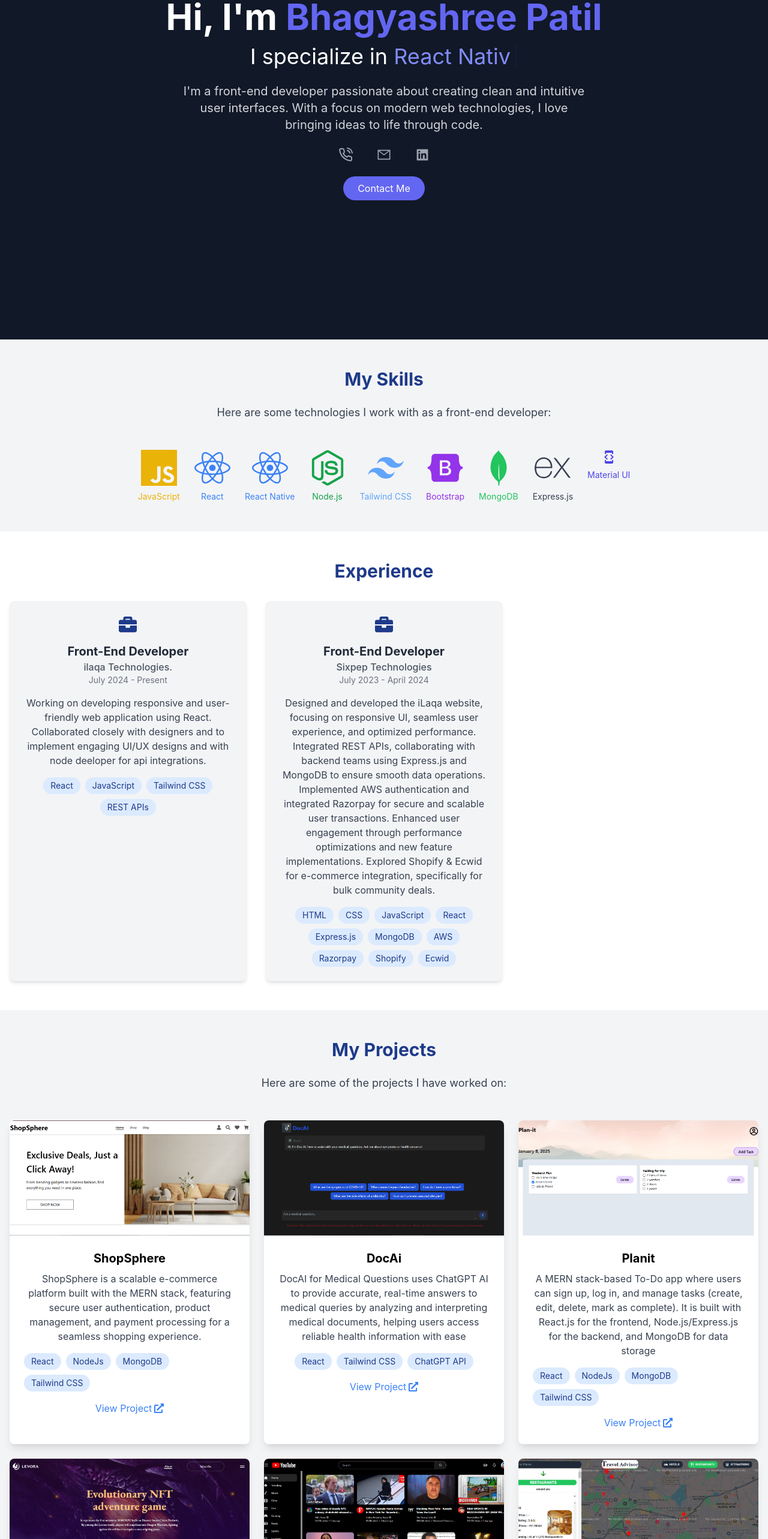
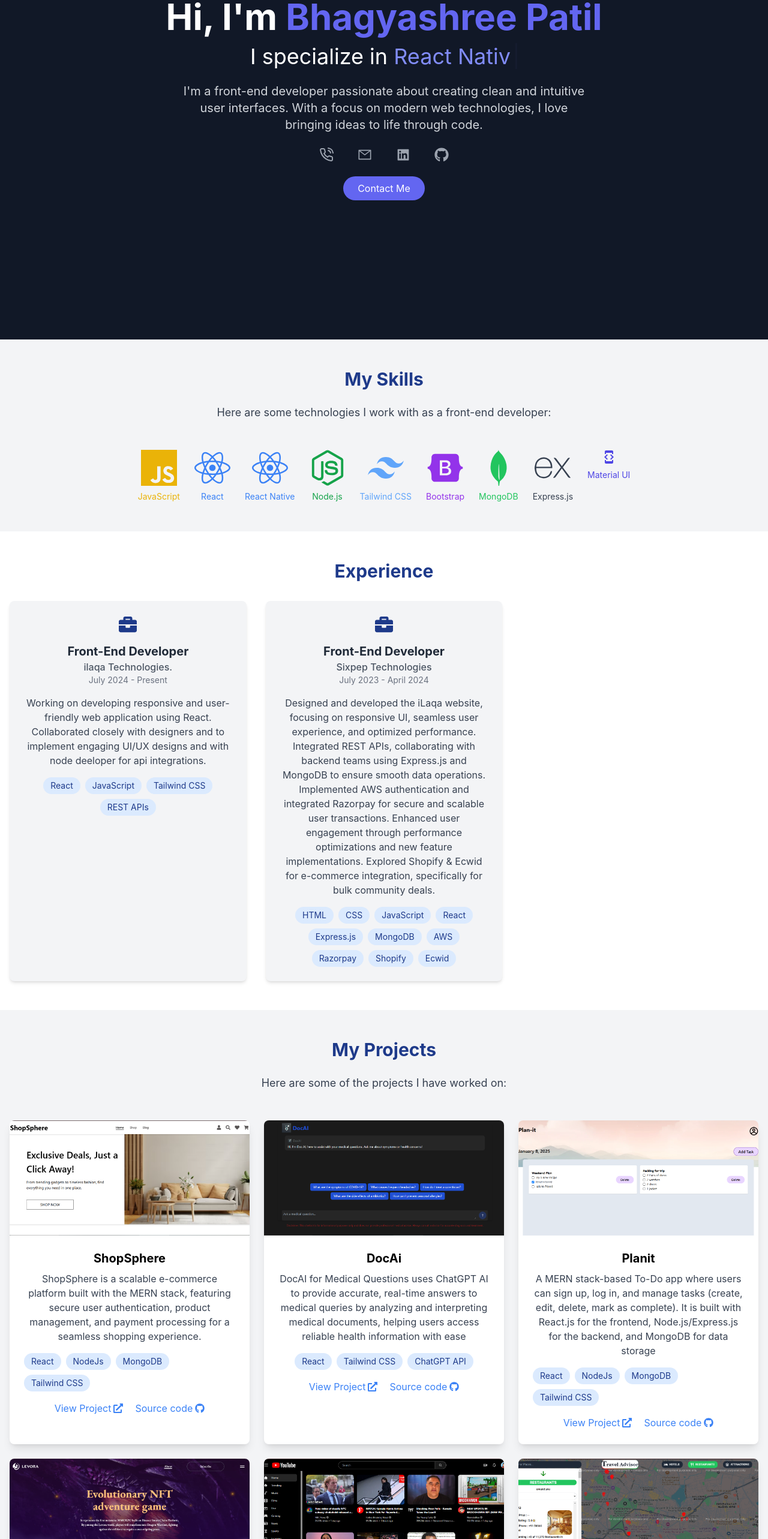
Before and after one commit to bhagyashree4496/portfolio, a React (Create React App) app: page / in a window 1280 px wide. Shown: the part 234-2800 px from the top of the page at 60% size. Built offline with nearby package versions, Linux system fonts and the light colour scheme.

Commit message:
added git links to projects

```diff
--- a/src/components/HeroSection.jsx
+++ b/src/components/HeroSection.jsx
@@ -2,6 +2,7 @@ import React from "react";
 import { Typewriter } from "react-simple-typewriter";
 import { AiOutlineMail, AiFillLinkedin } from "react-icons/ai";
 import { FiPhoneCall } from "react-icons/fi";
+import { FaGithub } from "react-icons/fa6";
 
 const HeroSection = () => {
   return (
@@ -62,6 +63,13 @@ const HeroSection = () => {
         >
           <AiFillLinkedin size={24} />
         </a>
+        <a
+          href="https://github.com/bhagyashree4496"
+          target="_blank"
+          className="flex items-center space-x-2 text-gray-400 hover:text-indigo-400 transition duration-300"
+        >
+          <FaGithub size={24} />
+        </a>
       </div>
 
       {/* Call to Action Button */}
--- a/src/components/ProjectSection.jsx
+++ b/src/components/ProjectSection.jsx
@@ -8,10 +8,18 @@ import todo from "../assets/todo.PNG";
 import shop from "../assets/1.PNG";
 import Doc from "../assets/doc.PNG";
 import planit from "../assets/plan.PNG";
+import { FaGithub } from "react-icons/fa6";
 // Project Card Component
-const ProjectCard = ({ image, title, description, link, technologies }) => {
+const ProjectCard = ({
+  image,
+  title,
+  description,
+  link,
+  technologies,
+  git,
+}) => {
   return (
-    <div className="bg-white shadow-lg rounded-lg overflow-hidden mx-auto">
+    <div className="bg-white shadow-lg rounded-lg overflow-hidden mx-auto flex flex-col">
       <img className="w-full h-48 object-cover " src={image} alt={title} />
       <div className="p-6 flex flex-col justify-between items-center">
         <h3 className="text-xl font-bold mb-2">{title}</h3>
@@ -26,14 +34,24 @@ const ProjectCard = ({ image, title, description, link, technologies }) => {
             </span>
           ))}
         </div>
+        <div className="flex items-center gap-5">
           <a
             href={link}
             target="_blank"
             rel="noopener noreferrer"
             className="text-blue-500 hover:text-blue-700 inline-flex items-center"
           >
-          View Project <FaExternalLinkAlt className="ml-1" />
+            <span> View Project</span> <FaExternalLinkAlt className="ml-1" />
           </a>
+          <a
+            href={git}
+            target="_blank"
+            rel="noopener noreferrer"
+            className="text-blue-500 hover:text-blue-700 inline-flex items-center"
+          >
+            <span> Source code</span> <FaGithub className="ml-1" />
+          </a>
+        </div>
       </div>
     </div>
   );
@@ -48,6 +66,7 @@ const ProjectsSection = () => {
         "ShopSphere is a scalable e-commerce platform built with the MERN stack, featuring secure user authentication, product management, and payment processing for a seamless shopping experience.",
       image: shop, // Replace with actual project image link
       link: "https://shopsphere-bp.vercel.app/",
+      git: "https://github.com/bhagyashree4496/shopsphere",
       technologies: ["React", "NodeJs", "MongoDB", "Tailwind CSS"],
     },
     {
@@ -55,8 +74,9 @@ const ProjectsSection = () => {
       description:
         "DocAI for Medical Questions uses ChatGPT AI to provide accurate, real-time answers to medical queries by analyzing and interpreting medical documents, helping users access reliable health information with ease",
       image: Doc, // Replace with actual project image link
-      link: "https://docai-taupe.vercel.app/",
+      link: "https://github.com/bhagyashree4496/docai",
       technologies: ["React", "Tailwind CSS", "ChatGPT API"],
+      git: "",
     },
     {
       title: "Planit",
@@ -65,6 +85,7 @@ const ProjectsSection = () => {
       image: planit, // Replace with actual project image link
       link: "https://planit-a4zc.vercel.app/",
       technologies: ["React", "NodeJs", "MongoDB", "Tailwind CSS"],
+      git: "https://github.com/bhagyashree4496/Planit",
     },
     {
       title: "Levora About",
@@ -73,6 +94,7 @@ const ProjectsSection = () => {
       image: levora, // Replace with actual project image link
       link: "https://levoraabout-bhagya.netlify.app/",
       technologies: ["ReactJs", "TailwindCSS", "Framer Motion"],
+      git: "https://github.com/bhagyashree4496/levoraAbout",
     },
     {
       title: "Youtube Clone",
@@ -81,6 +103,7 @@ const ProjectsSection = () => {
       image: youtube, // Replace with actual project image link
       link: "https://youtubeclonebp.netlify.app/",
       technologies: ["ReactJs", "TailwindCSS", "React Player"],
+      git: "https://github.com/bhagyashree4496/youtube_clone",
     },
 
     {
@@ -90,6 +113,7 @@ const ProjectsSection = () => {
       image: travel, // Replace with actual project image link
       link: "https://travel-advisor-bp.netlify.app/",
       technologies: ["ReactJs", "TailwindCSS", "MaterialUI"],
+      git: "https://github.com/bhagyashree4496/Travel-Advisor",
     },
     {
       title: "ToDo App",
@@ -98,6 +122,7 @@ const ProjectsSection = () => {
       image: todo, // Replace with actual project image link
       link: "https://todocrudbp.netlify.app/",
       technologies: ["ReactJs", "TailwindCSS", "Render"],
+      git: "https://github.com/bhagyashree4496/todo_json_server",
     },
     {
       title: "Ecommerce UI",
@@ -106,6 +131,7 @@ const ProjectsSection = () => {
       image: plant, // Replace with actual project image link
       link: "https://plantmarket-bp.netlify.app/",
       technologies: ["React", "Tailwind CSS", "JavaScript"],
+      git: "https://github.com/bhagyashree4496/Ecommerce",
     },
     // Add more projects as needed
   ];
@@ -127,6 +153,7 @@ const ProjectsSection = () => {
               description={project.description}
               link={project.link}
               technologies={project.technologies}
+              git={project.git}
             />
           ))}
         </div>
```
Lines whose indentation alone changed are shown as unchanged.
